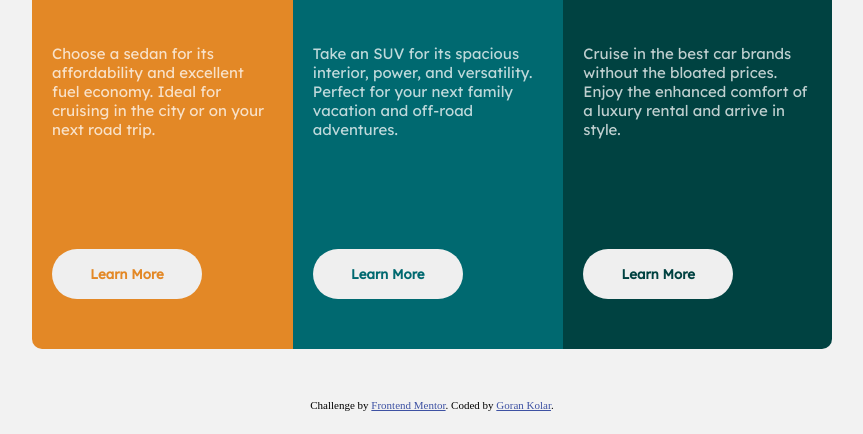
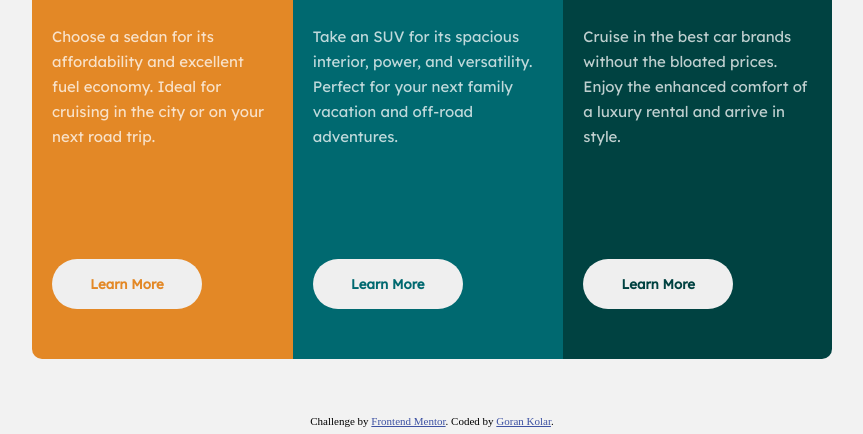
Before and after one commit to GoranK89/3-column-preview-card-component-main, a plain HTML site: page index.html in a window 1280 px wide. Shown: the part 382-816 px from the top of the page, without its empty margins (208-1071 px from the left). Drawn offline with Linux system fonts and the light colour scheme.

Commit message:
Add files via upload

```diff
--- a/index.html
+++ b/index.html
@@ -54,7 +54,7 @@
 
   </main>
 </div>
-  <div class="attribution">
+  <div class="attribution" role="contentinfo">
     Challenge by <a href="https://www.frontendmentor.io?ref=challenge" target="_blank">Frontend Mentor</a>.
     Coded by <a href="#">Goran Kolar</a>.
   </div>
--- a/indexStylesheet.css
+++ b/indexStylesheet.css
@@ -11,6 +11,7 @@
 
 body {
     font-size: 15px;
+    line-height: 25px;
     background-color: var(--veryLightGray);
     margin: 0;
 }
@@ -107,7 +108,6 @@ button {
 
 @media only screen and (max-width: 500px) {
     #mainWrap {
-       line-height: 25px;
        margin: 60px 40px 60px 40px;
     }
 
```
